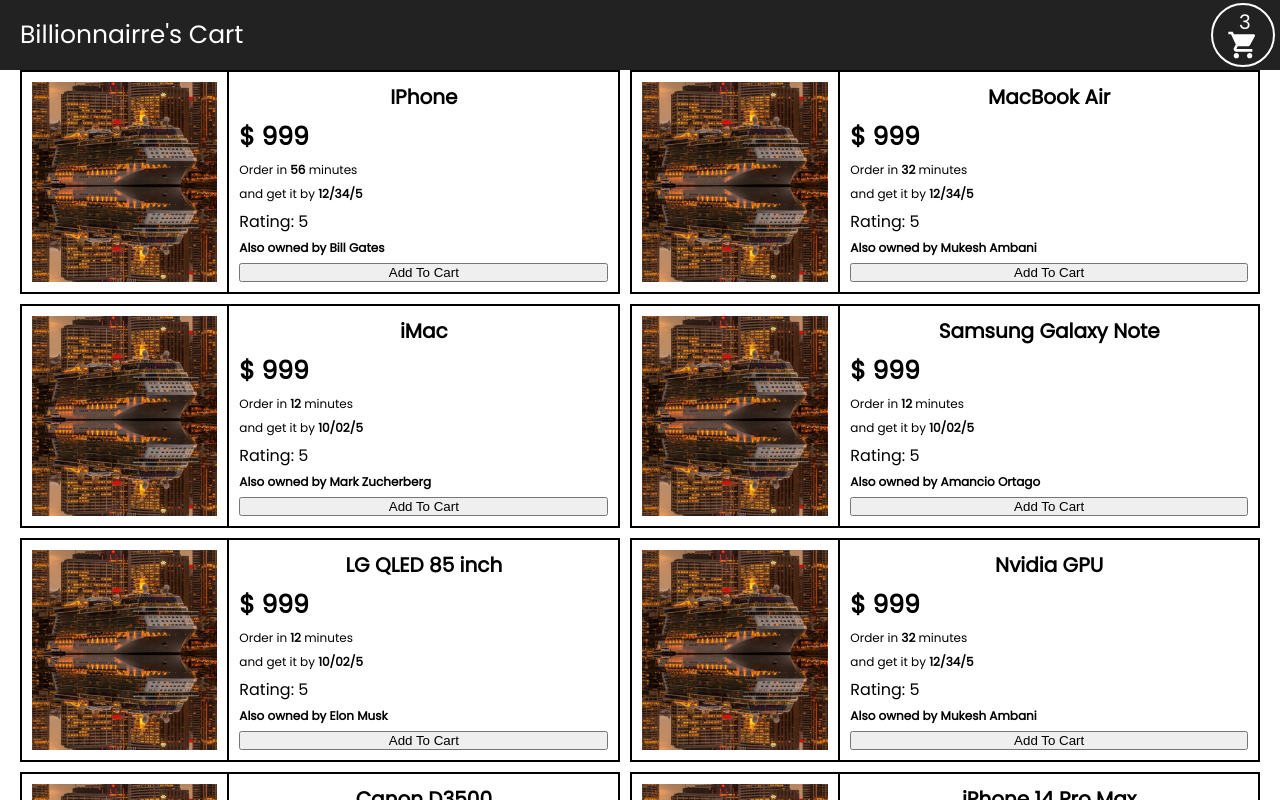
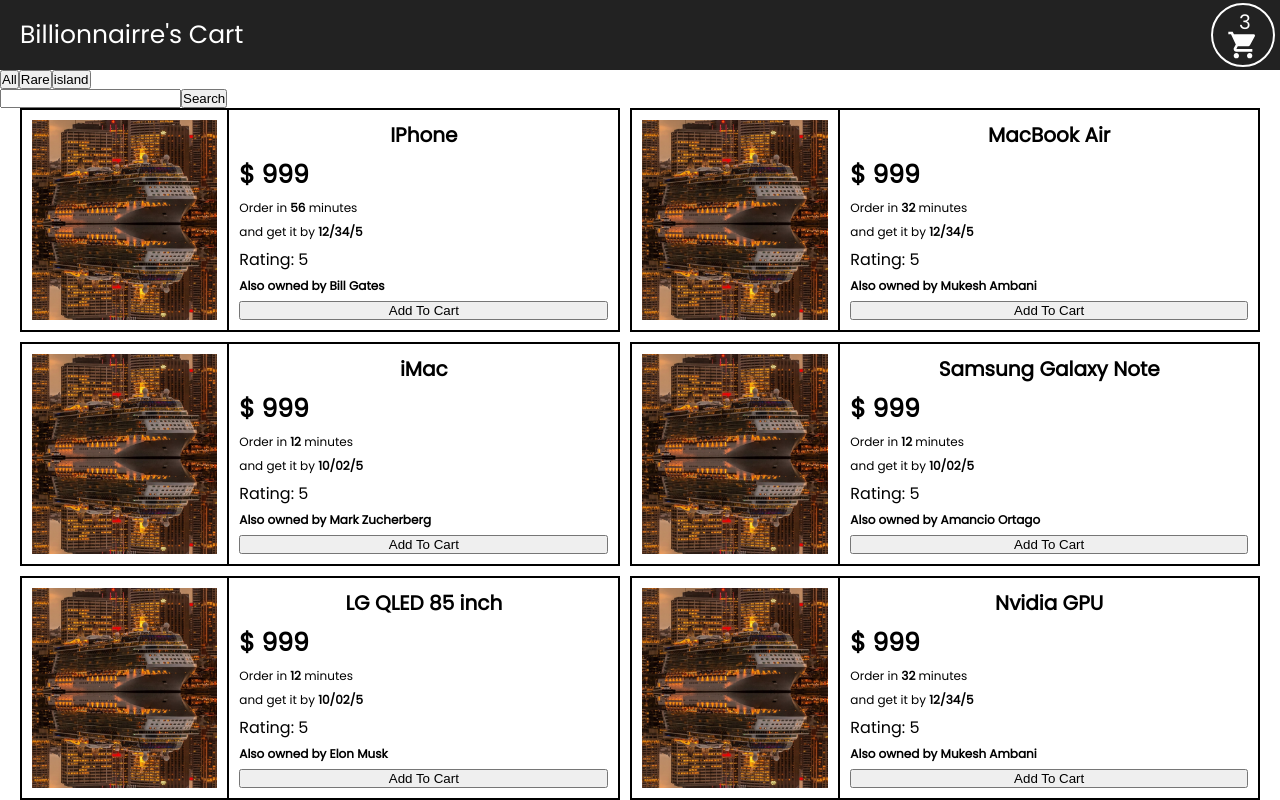
Before and after one commit to ankit-suman-07/E-commerce, a React (Create React App) app: page / in a window 1280 px wide. Shown: the top 800 px of the page. Built offline with nearby package versions, Linux system fonts and the light colour scheme.

Commit message:
Products Added

```diff
--- a/src/helper/Products.js
+++ b/src/helper/Products.js
@@ -10,7 +10,7 @@
         delDate: "12/34/5",
         owner: "Bill Gates",
         rating: 5,
-        tags: ["sponsored", "", "", ""],
+        tags: ["all", "", "island", ""],
     },
     {
         id: 2,
@@ -21,7 +21,7 @@
         delDate: "12/34/5",
         owner: "Mukesh Ambani",
         rating: 5,
-        tags: ["sponsored", "", "", ""],
+        tags: ["all", "", "rare", ""],
     },
     {
         id: 3,
@@ -32,7 +32,7 @@
         delDate: "10/02/5",
         owner: "Mark Zucherberg",
         rating: 5,
-        tags: ["sponsored", "", "", ""],
+        tags: ["all", "", "island", ""],
     },
     {
         id: 4,
@@ -43,7 +43,7 @@
         delDate: "10/02/5",
         owner: "Amancio Ortago",
         rating: 5,
-        tags: ["sponsored", "", "", ""],
+        tags: ["all", "", "space", ""],
     },
     {
         id: 5,
@@ -54,7 +54,7 @@
         delDate: "10/02/5",
         owner: "Elon Musk",
         rating: 5,
-        tags: ["sponsored", "", "", ""],
+        tags: ["all", "", "space", ""],
     },
     {
         id: 6,
@@ -65,7 +65,7 @@
         delDate: "12/34/5",
         owner: "Mukesh Ambani",
         rating: 5,
-        tags: ["sponsored", "", "", ""],
+        tags: ["all", "", "island", ""],
     },
     {
         id: 7,
@@ -76,7 +76,7 @@
         delDate: "12/34/5",
         owner: "Bill Gates",
         rating: 5,
-        tags: ["sponsored", "", "", ""],
+        tags: ["all", "", "", "rare"],
     },
     {
         id: 8,
@@ -87,6 +87,6 @@
         delDate: "10/02/5",
         owner: "Elon Musk",
         rating: 5,
-        tags: ["sponsored", "", "", ""],
+        tags: ["all", "", "", "rare"],
     },
 ];
--- a/src/pages/Shop/Shop.jsx
+++ b/src/pages/Shop/Shop.jsx
@@ -1,19 +1,68 @@
-import React from "react";
+import React, { useState } from "react";
 import { PRODUCTS } from "../../helper/Products";
 import { Product } from "./Product";
 import "../../css/Shop.css";
 
 export const Shop = () => {
+  const [filter, setFilter] = useState("all");
+  const [searchFilter, setSearchFilter] = useState("");
+  const [activeButton, setActiveButton] = useState("all");
+  const [searchKeyword, setSearchKeyword] = useState("");
 
+    const handleFilterChange = (newFilter) => {
+        setFilter(newFilter);
+        setActiveButton(newFilter);
+    };
+
+    const handleSearch = () => {
+      setSearchFilter(searchKeyword); // Step 3: Update filter with search keyword
+    };
 
 
   return (
     <div className="shop-page">
+      <div className="filter-search" >
+        <div className="sort-btn" >
+          <button
+            className={activeButton === "all" ? "active-filter" : "all"}
+            onClick={() => handleFilterChange("all")}
+            >
+              All
+          </button>
+          <button
+            className={activeButton === "rare" ? "active-filter" : "rare"}
+              onClick={() => handleFilterChange("rare")}
+              >
+              Rare
+          </button>
+          <button
+            className={activeButton === "island" ? "active-filter" : "island"}
+              onClick={() => handleFilterChange("island")}
+              >
+              island
+          </button>
+        </div>
+        <div className="search-btn">
+          <input
+            type="text"
+            value={searchKeyword}
+            onChange={(e) => setSearchKeyword(e.target.value)}
+          />
+          <button onClick={handleSearch}>Search</button>
+        </div>
+      </div>
+      <div className="products">
+        {
+          PRODUCTS.map((product) => {
+            if((product.tags).includes(filter) && (product.productName).includes(searchFilter)) {
+                console.log(filter);
+                console.log(searchFilter);
+                return (
+                  <Product data={product} />
+                );
+            }
 
-      <div className="products">
-        {PRODUCTS.map((product) => (
-          <Product data={product} />
-        ))}
+          })}
       </div>
     </div>
   );
```
